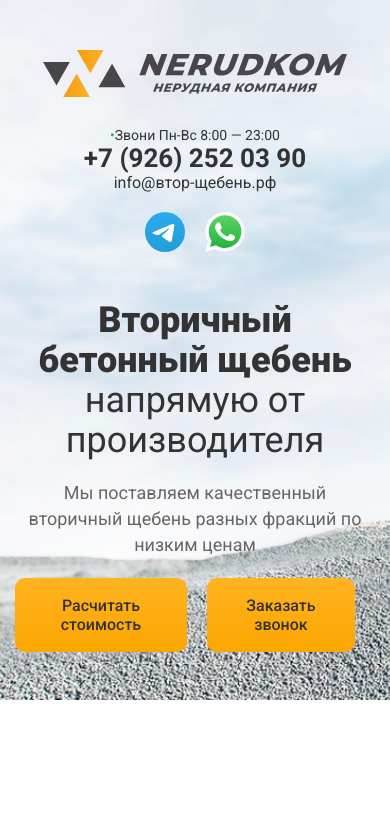
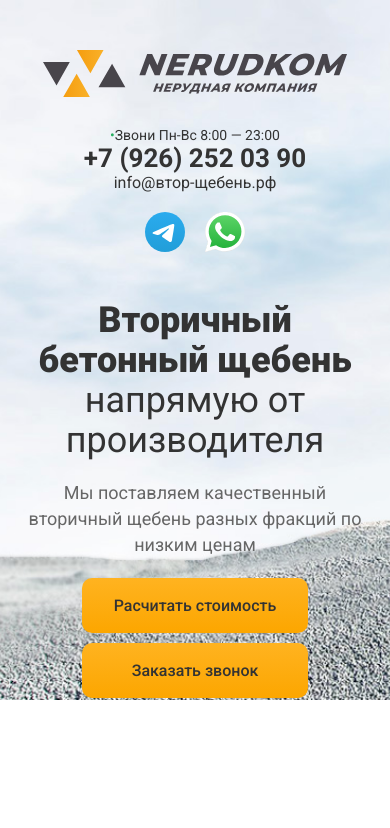
Before and after one commit to semtrip/vtor-sheben-site, a React (Create React App) app: page / in a window 390 px wide. Shown: the top 828 px of the page. Built offline with nearby package versions, Linux system fonts and the light colour scheme; grey boxes are pictures that could not be loaded.

Commit message:
fix forms

```diff
--- a/public/index.html
+++ b/public/index.html
@@ -4,7 +4,7 @@
 <head>
     <meta charset="utf-8" />
     <link rel="icon" href="%PUBLIC_URL%/favicon.png" />
-    <meta name="viewport" content="width=device-width, initial-scale=1, shrink-to-fit=no, user-scalable=no">
+    <meta name="viewport" content="width=device-width, initial-scale=1, maximum-scale=1, user-scalable=no">
     <title>Вторичный щебень (рецикл) с доставкой по Москве и МО - 24/7</title>
     <meta name="description" content="Вторичный щебень (рецикл) напрямую от производителя предлагает компания ООО «Нерудная Компания». Свой автопарк. Любая форма оплаты. Звони!" />
     <link rel="apple-touch-icon" href="%PUBLIC_URL%/favicon192.png" />
--- a/src/components/forms/adaptive.scss
+++ b/src/components/forms/adaptive.scss
@@ -86,18 +86,31 @@
             }
         }
         @media (max-height: 600px) {
-            & {
-                zoom: .8;
+            .content {
+                .text {
+                    padding-bottom: 10px;
+                    .title {
+                        span {
+                            margin: 0;
+                        }
+                    }
+                }
+                .inputs {
+                    .input {
+                        margin-bottom: 5px;
+                    }
+                }
             }
         }
-        @media (max-height: 500px) {
-            & {
-                zoom: .7;
-            }
-        }
-        @media (max-height: 440px) {
-            & {
-                zoom: .6;
+        @media (max-height: 530px) {
+            .content {
+                .inputs {
+                    .input {
+                        span {
+                            font-size: 12px;
+                        }
+                    }
+                }
             }
         }
     }
--- a/src/components/forms/block-form/index.jsx
+++ b/src/components/forms/block-form/index.jsx
@@ -133,7 +133,7 @@ function BlockForm() {
                         </div>
                         <div className="description">
                             Или позвоните по номеру
-                            <a className="number" href="tel:+79262520390">+7 (926) 252 03 90</a>
+                            <a className="number" href={'tel:'+ config.phone}>{config.phone}</a>
                         </div>
                     </div>
                     <div className="inputs">
--- a/src/components/forms/style.scss
+++ b/src/components/forms/style.scss
@@ -177,7 +177,7 @@
             .input {
                 width: 100%;
                 margin-bottom: 20px;
-                font-size: 15px;
+                font-size: 16px;
                 color: $textColor;
                 padding-right: 35px;
                 padding-left: 10px;
--- a/src/components/main/adaptive.scss
+++ b/src/components/main/adaptive.scss
@@ -31,4 +31,23 @@
             }
         }
     }
+    @media (max-width: 540px) {
+        & {
+            padding-top: 300px;
+        }
+        .content {
+            .btns {
+                flex-direction: column;
+                .btn {
+                    &:first-child {
+                        margin-right: 0;
+                    }
+                    &:last-child {
+                        margin-top: 10px;
+                        padding: 18px 50px;
+                    }
+                }
+            }
+        }
+    }
 }
--- a/src/components/main/main.scss
+++ b/src/components/main/main.scss
@@ -55,9 +55,11 @@
                 background-image: linear-gradient(180deg, #FFB320 0%, #FCA600 100%);
                 border-radius: 10px;
                 padding: 18px 32px;
-                margin-right: 20px;
                 cursor: pointer;
                 transition: all .5s;
+                &:first-child {
+                    margin-right: 20px;
+                }
                 &:hover {
                     transform: scale(1.1);
                 }
```
